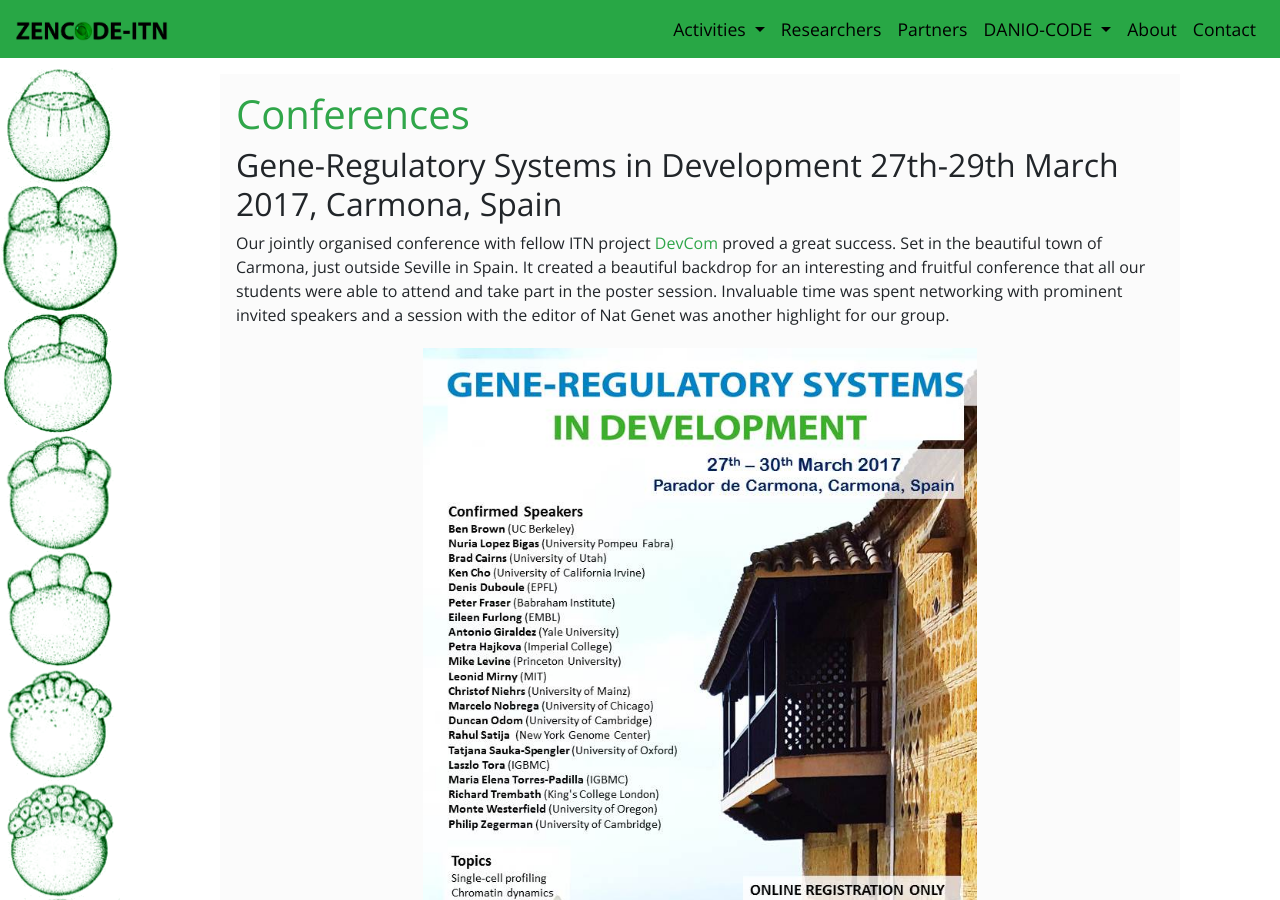
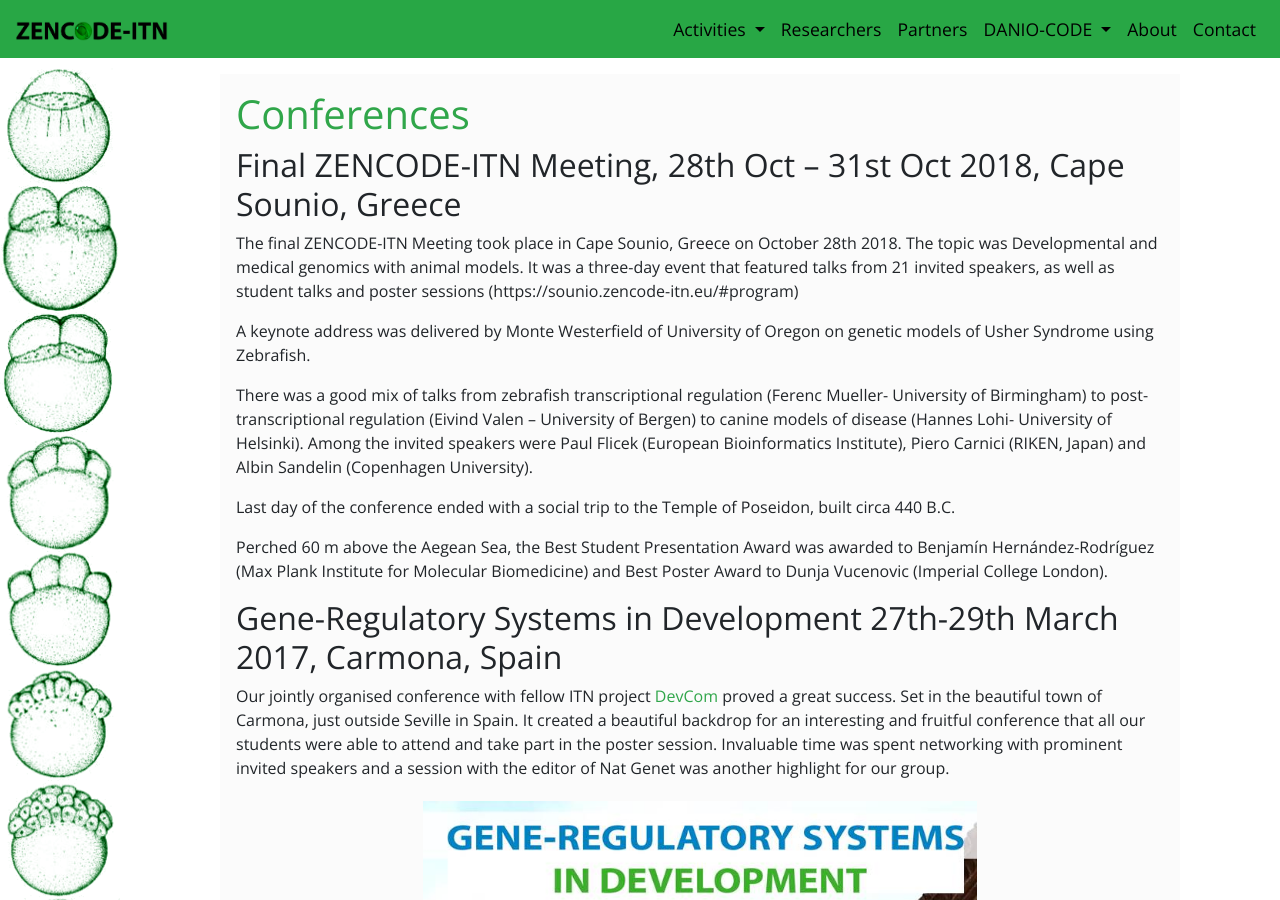
Before and after one commit to zencode-itn/zencode-itn.github.io, a Jekyll site: the page built from _posts/2017-12-15-conference.md, in a window 1280 px wide and 900 px high. Built offline with Jekyll 4.4.1, drawn with Linux system fonts in a browser that asks for light colours; nearby versions of some CDN libraries; a script that is not in the unit is left out; comment, search, counter and statistics services are not loaded.

Commit message:
Update 2017-12-15-conference.md

```diff
--- a/_posts/2017-12-15-conference.md
+++ b/_posts/2017-12-15-conference.md
@@ -3,6 +3,22 @@ layout: post
 title: Conferences
 permalink: /conferences
 ---
+## Final ZENCODE-ITN Meeting, 28th Oct – 31st Oct 2018, Cape Sounio, Greece
+
+The final ZENCODE-ITN Meeting took place in Cape Sounio, Greece on October 28th 2018. The topic was Developmental and medical genomics with animal models.
+It was a three-day event that featured talks from 21 invited speakers, as well as student talks and poster sessions (https://sounio.zencode-itn.eu/#program)
+
+
+A keynote address was delivered by Monte Westerfield of University of Oregon on genetic models of Usher Syndrome using Zebrafish.
+
+There was a good mix of talks from zebrafish transcriptional regulation (Ferenc Mueller- University of Birmingham) to post-transcriptional regulation (Eivind Valen – University of Bergen) to canine models of disease (Hannes Lohi- University of Helsinki). Among the invited speakers were Paul Flicek (European Bioinformatics Institute), Piero Carnici (RIKEN, Japan) and Albin Sandelin (Copenhagen University).
+
+
+Last day of the conference ended with a social trip to the Temple of Poseidon, built circa 440 B.C.
+
+Perched 60 m above the Aegean Sea, the Best Student Presentation Award was awarded to Benjamín Hernández-Rodríguez (Max Plank Institute for Molecular Biomedicine) and Best Poster Award to Dunja Vucenovic (Imperial College London).
+
+
 
 ## Gene-Regulatory Systems in Development 27th-29th March 2017, Carmona, Spain
 
```
